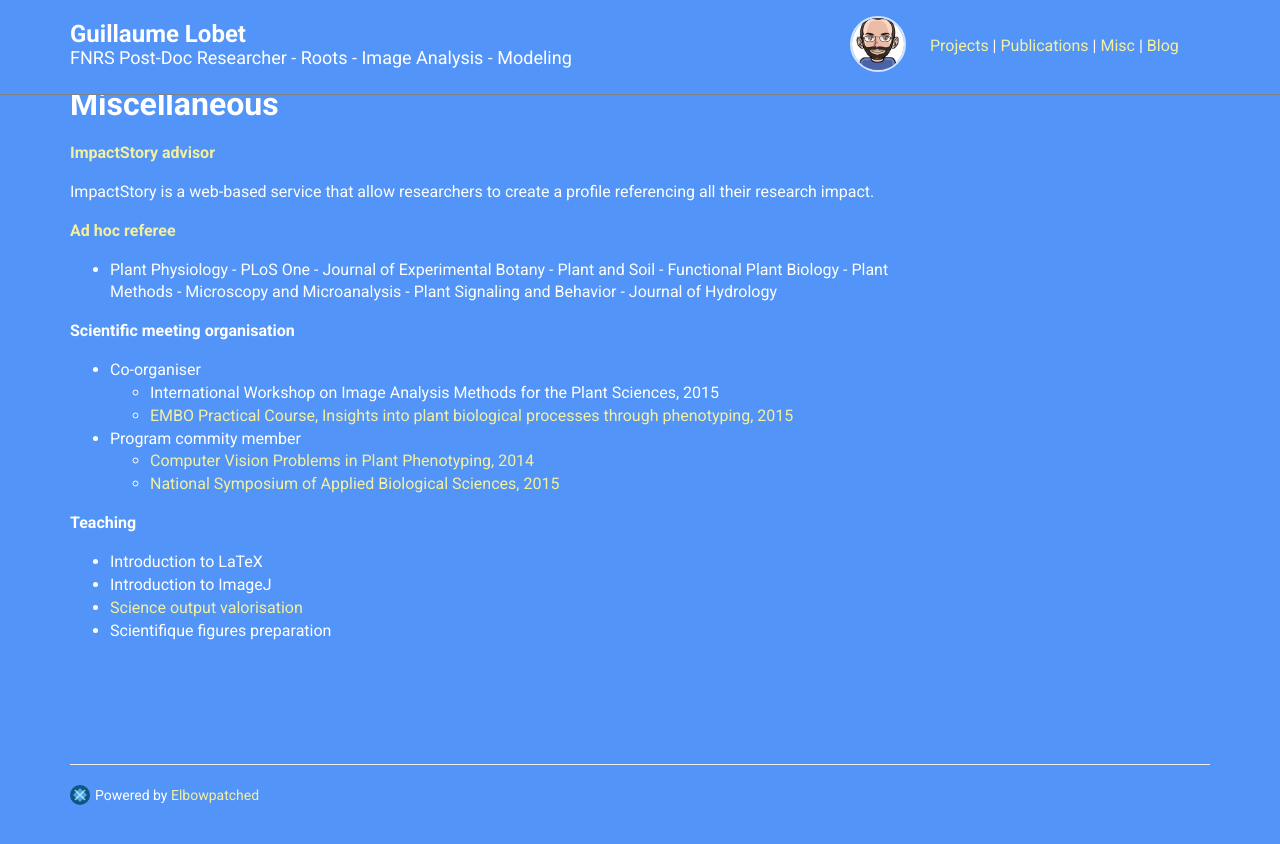
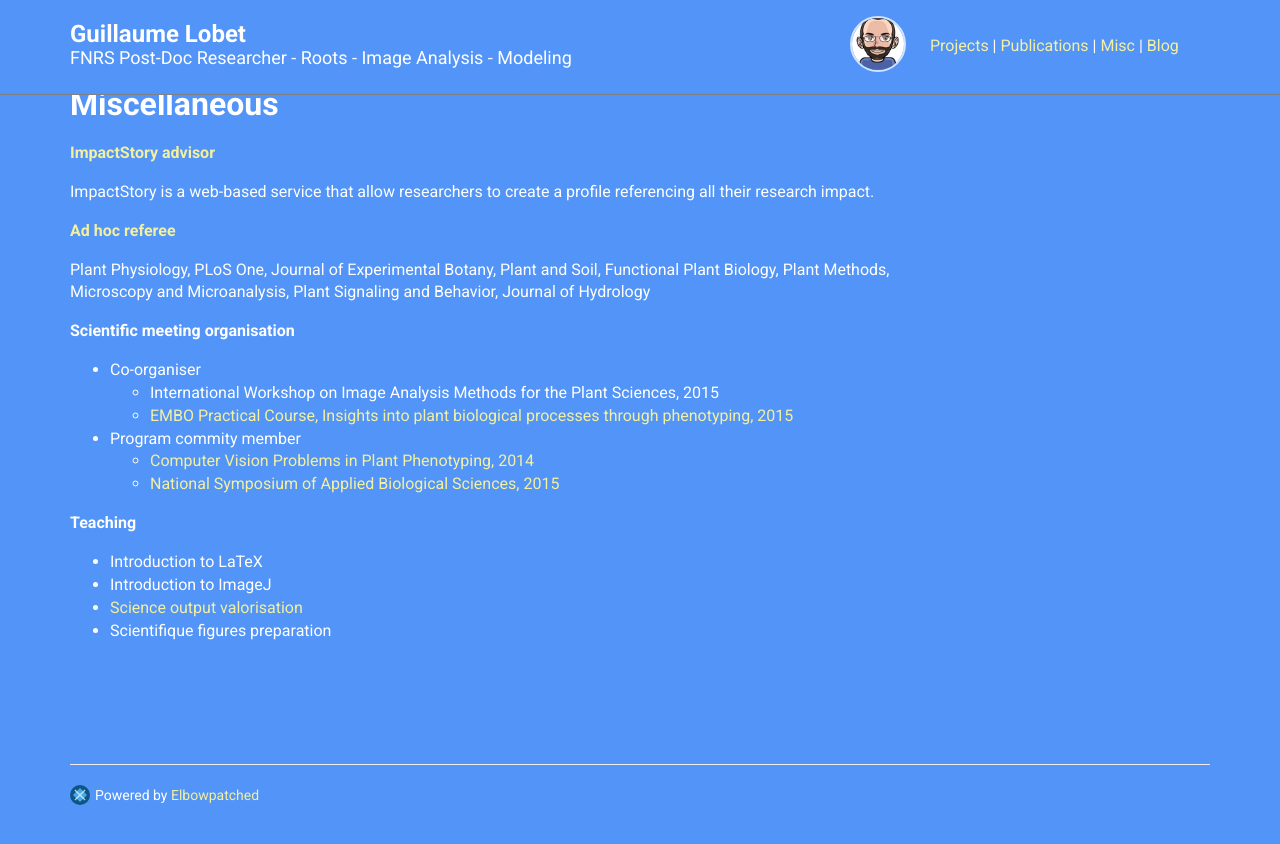
Before and after one commit to guillaumelobet/guillaumelobet.github.io, a Jekyll site: the page built from index.html, in a window 1280 px wide and 900 px high, scrolled down 4861 px. Shown: the top 844 px of the window. Built offline with Jekyll 4.4.1, drawn with Linux system fonts in a browser that asks for light colours; nearby versions of some CDN libraries; the list of posts is cut into pages by our own code.

```diff
--- a/_data/misc.yml
+++ b/_data/misc.yml
@@ -8,16 +8,7 @@
 -
   name: Ad hoc referee
   description: >
-    - Plant Physiology
-    - PLoS One
-    - Journal of Experimental Botany
-    - Plant and Soil
-    - Functional Plant Biology
-    - Plant Methods
-    - Microscopy and Microanalysis
-    - Plant Signaling and Behavior
-    - Journal of Hydrology
-
+    Plant Physiology, PLoS One, Journal of Experimental Botany, Plant and Soil, Functional Plant Biology, Plant Methods, Microscopy and Microanalysis, Plant Signaling and Behavior, Journal of Hydrology
   url: https://publons.com/author/207362/guillaume-lobet
 
 -
```
